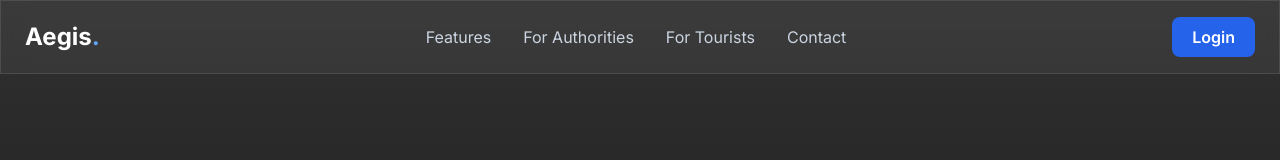
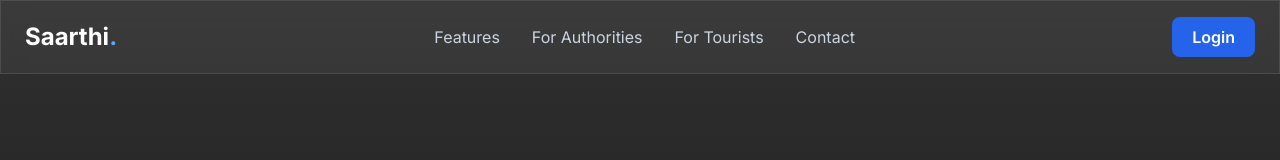
Before and after one commit to SachinSharma8742/Demo, a plain HTML site: page index.html in a window 1280 px wide. Shown: the top 160 px of the page. Drawn offline with nearby package versions, Linux system fonts and the light colour scheme; placeholder pictures from the web are drawn by us.

Commit message:
Update index.html 2.3

```diff
--- a/index.html
+++ b/index.html
@@ -44,7 +44,7 @@
         <div class="container mx-auto px-6 py-4">
             <div class="flex items-center justify-between">
                 <a href="#" class="text-2xl font-bold text-white">
-                    Aegis<span class="text-blue-400">.</span>
+                    Saarthi<span class="text-blue-400">.</span>
                 </a>
                 <nav class="hidden md:flex space-x-8">
                     <a href="#features" class="text-slate-300 hover:text-blue-400 transition-colors">Features</a>
```
